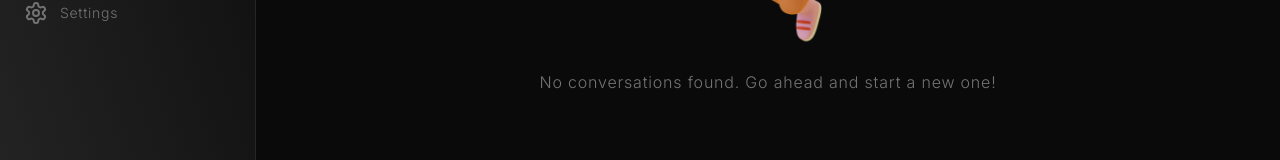
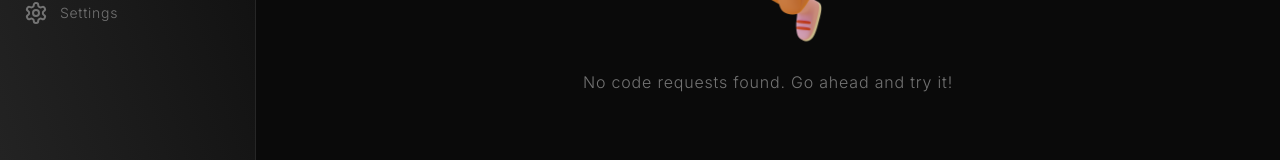
Before and after one commit to vrtttx/divera, a Next.js app: page /code in a window 1280 px wide. Shown: the part 472-632 px from the top of the page. Built offline with nearby package versions, Linux system fonts and the light colour scheme.

Commit message:
fix: empty state text on /code

```diff
--- a/app/(dashboard)/(routes)/code/page.tsx
+++ b/app/(dashboard)/(routes)/code/page.tsx
@@ -114,7 +114,7 @@ const CodePage: FC<CodePageProps> = ({}) => {
 						</div>
 					)}
 					{messages.length === 0 && !isLoading && (
-						<Empty label="No conversations found. Go ahead and start a new one!" />
+						<Empty label="No code requests found. Go ahead and try it!" />
 					)}
 					<div className="flex flex-col-reverse gap-y-4">
 						{messages.map((message) => (
```
